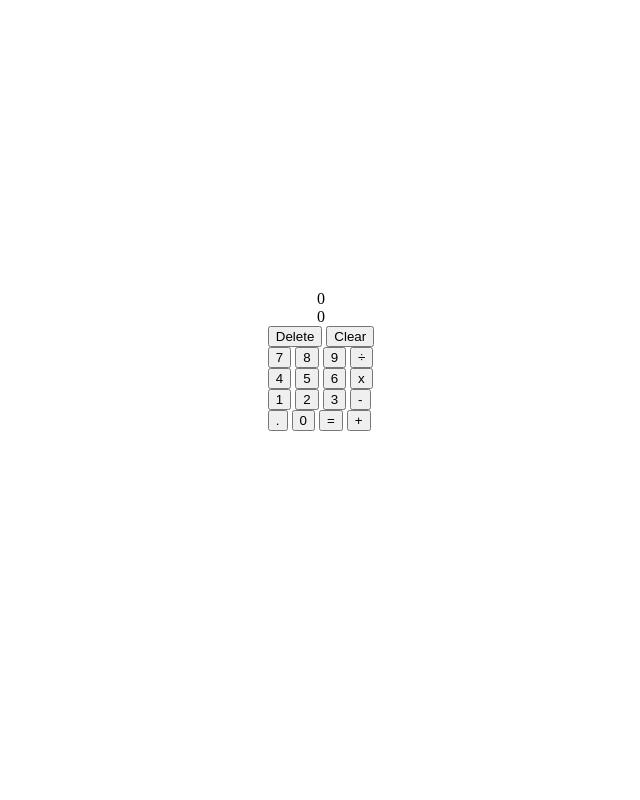
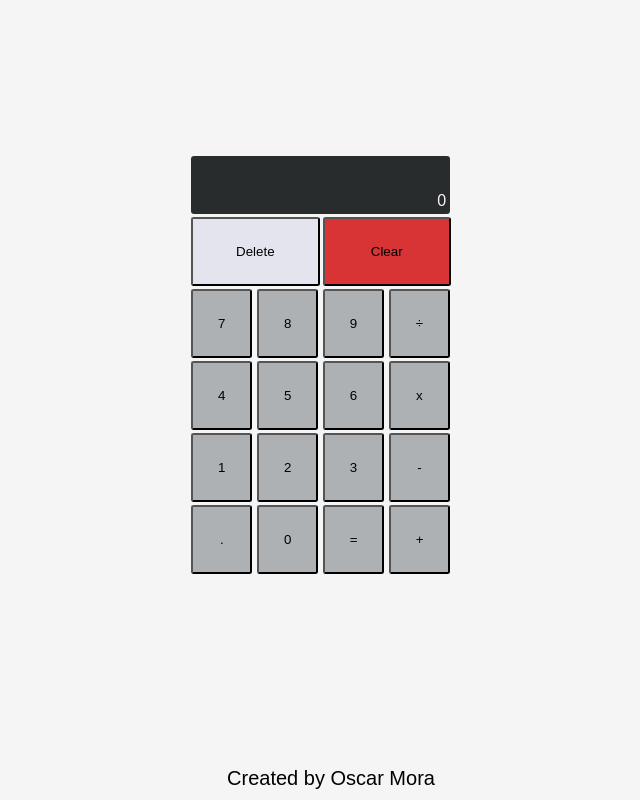
Before and after one commit to oscargmora/calculator, a plain HTML site: page index.html in a window 1280 px wide. Shown: the whole page, without its empty margins (319-959 px from the left). Drawn offline with Linux system fonts and the light colour scheme.

Commit message:
Complete CSS Styling, Add Footer, Fix Bug
This commit completes the styling for the calculator through CSS. It adds a footer for copyright. It fixes error bug when user changes operator while an operator is onscreen and there is no b value.

```diff
--- a/index.html
+++ b/index.html
@@ -10,7 +10,7 @@
 <body>
     <div class = "main">
         <div class = screenContainer>
-            <div id = "topScreen">0</div>
+            <div id = "topScreen"></div>
             <div id = "screen">0</div>
         </div>
         <div class = "buttons">
@@ -18,32 +18,33 @@
                 <button class = "btn" id = "delete" onclick = "this.blur();">Delete</button>
                 <button class = "btn" id = "clear" onclick = "this.blur();">Clear</button>
             </div>
-            <div class = "789">
+            <div class = "seven-eight-nine">
                 <button class = "btn" id = "7" onclick = "this.blur();">7</button>
                 <button class = "btn" id = "8" onclick = "this.blur();">8</button>
                 <button class = "btn" id = "9" onclick = "this.blur();">9</button>
-                <button class = "btn" id = "÷" onclick = "this.blur();">÷</button>
+                <button class = "divide" id = "÷" onclick = "this.blur();">÷</button>
             </div>
-            <div class = "456">
+            <div class = "four-five-six">
                 <button class = "btn" id = "4" onclick = "this.blur();">4</button>
                 <button class = "btn" id = "5" onclick = "this.blur();">5</button>
                 <button class = "btn" id = "6" onclick = "this.blur();">6</button>
-                <button class = "btn" id = "x" onclick = "this.blur();">x</button>
+                <button class = "times" id = "x" onclick = "this.blur();">x</button>
             </div>
-            <div class = "123">
+            <div class = "one-two-three">
                 <button class = "btn" id = "1" onclick = "this.blur();">1</button>
                 <button class = "btn" id = "2" onclick = "this.blur();">2</button>
                 <button class = "btn" id = "3" onclick = "this.blur();">3</button>
-                <button class = "btn" id = "-" onclick = "this.blur();">-</button>
+                <button class = "subtract" id = "-" onclick = "this.blur();">-</button>
             </div>
-            <div class = ".0=">
-                <button class = "btn" id = "." onclick = "this.blur();">.</button>
+            <div class = "decimal-zero-equals">
+                <button class = "decimal" id = "." onclick = "this.blur();">.</button>
                 <button class = "btn" id = "0" onclick = "this.blur();">0</button>
-                <button class = "btn" id = "=" onclick = "this.blur();">=</button>
-                <button class = "btn" id = "+" onclick = "this.blur();">+</button>
+                <button class = "equal" id = "=" onclick = "this.blur();">=</button>
+                <button class = "add" id = "+" onclick = "this.blur();">+</button>
             </div>
         </div>
     </div>
+    <footer class = 'footer'>Created by Oscar Mora</footer>
     <script src="javascript.js"></script>
 </body>
 </html>
--- a/javascript.js
+++ b/javascript.js
@@ -4,12 +4,14 @@ defaultNum = '';
 defaultScreen = 0;
 defaultOperator = '';
 
+const error = 'Error';
 let operands = [];
 let a = defaultA;
 let b = defaultB;
 let num = defaultNum;
 let operator = defaultOperator;
 let roundedAnswer;
+let previousOperator = operator;
 
 let updateScreen = function() {
     let buttonId = this.id;
@@ -18,11 +20,15 @@ let updateScreen = function() {
         num = Number(screen.innerText);
     } else {
         screen.innerText += buttonId;
-        num = Number(screen.innerText);
+        num = screen.innerText;
     };
+    previousOperator = operator;
 };
 
 let storeValuesA = function() {
+    if (previousOperator !== operator) {
+        return;
+    };
     storeValuesB();
     a = num;
     operator = this.id;
@@ -80,6 +86,7 @@ let clearScreen = function() {
     b = defaultB;
     num = defaultNum;
     operator = defaultOperator;
+    previousOperator = operator;
     screen.innerText = '0';
     topScreen.innerText = '';
     document.getElementById('.').disabled = false;
@@ -124,14 +131,20 @@ let deleteLastEntry = function() {
     } else if (screen.innerText === '1' || screen.innerText === '2' || screen.innerText === '3' || screen.innerText === '4' || screen.innerText === '5' || screen.innerText === '6' || screen.innerText === '7' || screen.innerText === '8' || screen.innerText === '9') {
         screen.innerText = '0';
         topScreen.innerText = screen.innerText;
-    } else if (screen.innerText === 'Error') {
-        return clearScreen();
     } else {
-        slicedString = screen.innerText.slice(0, -1);
-        screen.innerText = slicedString;
-        num = Number(screen.innerText);
-        a = num;
-        topScreen.innerText = screen.innerText;
+        if (typeof(num) === 'string') {
+            slicedString = screen.innerText.slice(0, -1);
+            screen.innerText = slicedString;
+            num = Number(screen.innerText.slice(0, -1));
+            a = num;
+        } else {
+            slicedString = screen.innerText.slice(0, -1);
+            screen.innerText = slicedString;
+            num = Number(screen.innerText);
+            a = num;
+            topScreen.innerText = screen.innerText;
+            previousOperator = operator;
+        };
     };
 };
 
@@ -164,7 +177,7 @@ function handleKeyboardInput(e) {
     if (e.key === '.' || e.key === '+' || e.key === '-') document.getElementById(`${e.key}`).click();
     if (e.key === '*') document.getElementById('x').click();
     if (e.key === '/') document.getElementById('÷').click();
-    if (e.key === 'Enter') storeValuesB();
+    if (e.key === 'Enter' || e.key === '=') storeValuesB();
     if (e.key === 'Backspace') deleteLastEntry();
     if (e.key === 'Escape') clearScreen();
 };
--- a/styles.css
+++ b/styles.css
@@ -1,15 +1,91 @@
-.main {
+body {
     display: flex;
     flex-direction: column;
     align-items: center;
     justify-content: center;
-    height: 75vh;
-    min-height: 500px;
-    padding: 10px;
-    margin-top: 50px;
+    min-height: calc(100vh - 70px);
+    padding: 0px;
+    margin: 0px;
+    background-color: whitesmoke;
+    font-family: sans-serif;
 }
 
 .screenContainer {
     display: flex;
     flex-direction: column;
+    align-items: flex-end;
+    justify-content: space-between;
+    background-color: #292c2c;
+    width: 251px;
+    height: 50px;
+    padding: 4px;
+    margin-bottom: 3px;
+    border-radius: 0.2em;
 }
+
+#topScreen, #screen {
+    color: whitesmoke;
+}
+
+.btn, .add, .subtract, .times, .divide, .decimal, .equal {
+    padding: 25px;
+    background-color: #adb1b4;
+    border-color: 5px;
+    border-radius: 0.2em;
+}
+
+.decimal, .equal, .add, .subtract, .times, .divide {
+    width: 61.416px;
+}
+
+.buttons {
+    display: flex;
+    flex-direction: column;
+    gap: 3px;
+}
+
+.top {
+    display: flex;
+    gap: 3px;
+}
+
+#delete, #clear {
+    width: 128.45px;
+}
+
+#clear {
+    background-color: rgb(216, 52, 54);
+}
+
+#clear:hover {
+    background-color: rgb(203, 48, 50);
+}
+
+#delete {
+    background-color: #e4e4ef;
+}
+
+#delete:hover {
+    background-color: #d8d8e3;
+}
+
+button {
+    cursor: pointer;
+}
+
+button:hover {
+    background-color: #979a9c;
+}
+
+.footer {
+    position: absolute;
+    bottom: 0;
+    left: 0;
+    display: flex;
+    align-items: center;
+    justify-content: center;
+    gap: 10px;
+    width: 100%;
+    padding: 10px;
+    font-size: 20px;
+}
```
